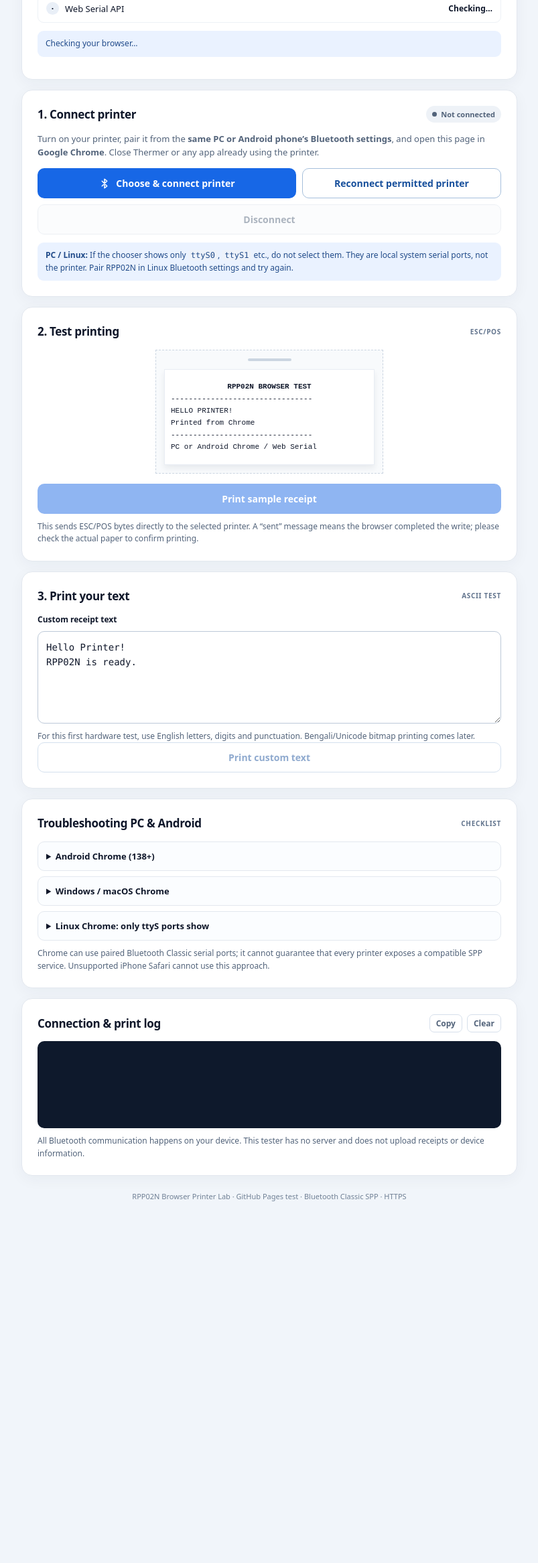
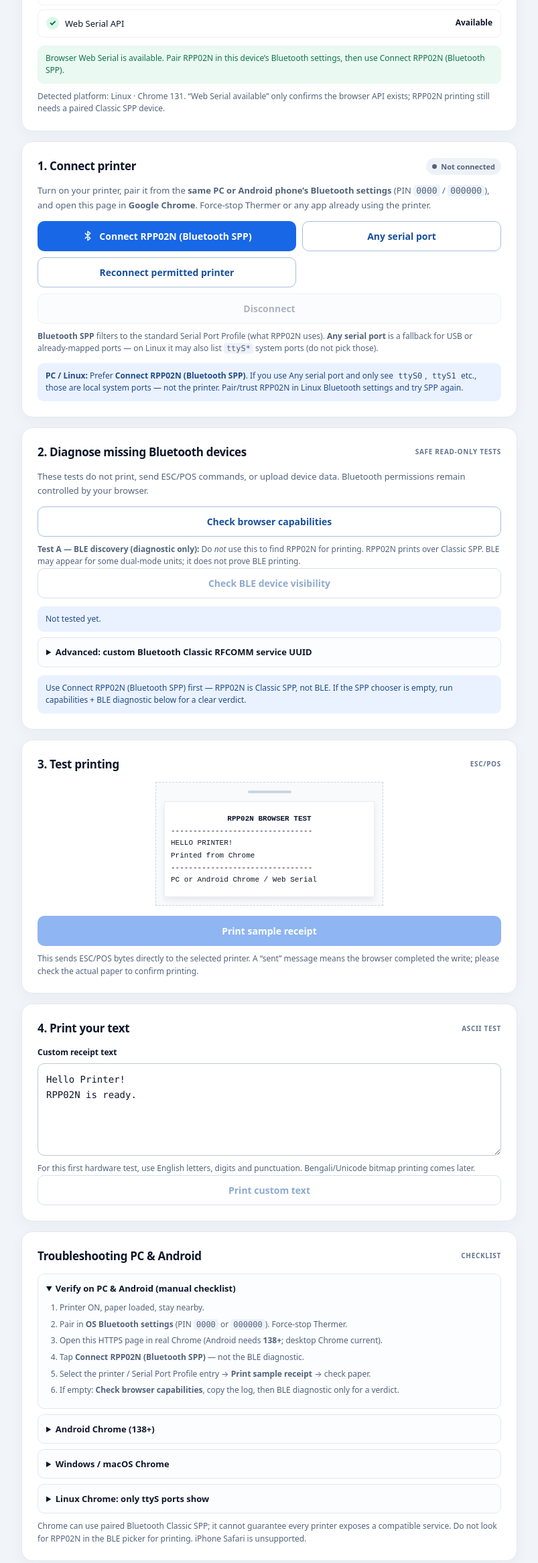
Before and after one commit to mostakahmad/printing-check, a plain HTML site: page index.html in a window 1280 px wide. Shown: the part 382-2715 px from the top of the page at 67% size, without its empty margins (238-1041 px from the left). Before the commit the page ends 2204 px from the top, so only its background shows below. Drawn offline with Linux system fonts and the light colour scheme.

Commit message:
Update index.html

```diff
--- a/index.html
+++ b/index.html
@@ -16,11 +16,11 @@
           <div class="logo" aria-hidden="true">
             <svg viewBox="0 0 24 24" fill="none" stroke="currentColor" stroke-width="1.8" stroke-linecap="round" stroke-linejoin="round"><path d="M6 9V3h12v6M6 18H4a2 2 0 0 1-2-2v-5a2 2 0 0 1 2-2h16a2 2 0 0 1 2 2v5a2 2 0 0 1-2 2h-2"/><path d="M6 14h12v7H6zM18 12h.01"/></svg>
           </div>
-          <span class="version">GitHub Pages v1.1</span>
+          <span class="version">GitHub Pages v1.3</span>
         </div>
         <div class="eyebrow">BLUETOOTH RECEIPT PRINTING</div>
         <h1>RPP02N Printer Lab</h1>
-        <p>Connect and print directly from PC or Android Chrome over Bluetooth — no Thermer app or backend required.</p>
+        <p>Test Bluetooth Classic <strong>SPP</strong> printing from PC or Android Chrome. Connect via standard SPP first — do not search for RPP02N in the BLE picker. Optional BLE/custom RFCOMM checks are diagnostic only.</p>
       </header>
 
       <main>
@@ -42,21 +42,46 @@
             <h2 id="connect-heading">1. Connect printer</h2>
             <span id="connection-badge" class="status-pill idle"><span class="status-dot"></span> Not connected</span>
           </div>
-          <p class="subtle">Turn on your printer, pair it from the <strong>same PC or Android phone’s Bluetooth settings</strong>, and open this page in <strong>Google Chrome</strong>. Close Thermer or any app already using the printer.</p>
+          <p class="subtle">Turn on your printer, pair it from the <strong>same PC or Android phone’s Bluetooth settings</strong> (PIN <code>0000</code> / <code>000000</code>), and open this page in <strong>Google Chrome</strong>. Force-stop Thermer or any app already using the printer.</p>
           <div class="buttons">
-            <button id="connect-btn" class="btn primary" type="button">
+            <button id="connect-spp-btn" class="btn primary" type="button">
               <svg viewBox="0 0 24 24" fill="none" stroke="currentColor" stroke-width="2" stroke-linecap="round" stroke-linejoin="round" aria-hidden="true"><path d="m7 7 10 10-5 4V3l5 4L7 17"/></svg>
-              Choose &amp; connect printer
+              Connect RPP02N (Bluetooth SPP)
             </button>
+            <button id="connect-any-btn" class="btn outline" type="button">Any serial port</button>
             <button id="reconnect-btn" class="btn outline" type="button">Reconnect permitted printer</button>
             <button id="disconnect-btn" class="btn muted" type="button" disabled>Disconnect</button>
           </div>
+          <p class="subtle small"><strong>Bluetooth SPP</strong> filters to the standard Serial Port Profile (what RPP02N uses). <strong>Any serial port</strong> is a fallback for USB or already-mapped ports — on Linux it may also list <code>ttyS*</code> system ports (do not pick those).</p>
           <div class="device-info" id="device-info" hidden></div>
-          <p class="notice" id="picker-tip"><strong>PC / Linux:</strong> If the chooser shows only <code>ttyS0</code>, <code>ttyS1</code> etc., do not select them. They are local system serial ports, not the printer. Pair RPP02N in Linux Bluetooth settings and try again.</p>
+          <p class="notice" id="android-picker-tip" hidden><strong>Android:</strong> Need Chrome <strong>138+</strong>. If SPP still says "No compatible devices found" after pairing and closing Thermer, run the diagnosis section. BLE visibility does <em>not</em> replace SPP. No webpage can bypass browser Bluetooth limits.</p>
+          <p class="notice" id="picker-tip" hidden><strong>PC / Linux:</strong> Prefer <strong>Connect RPP02N (Bluetooth SPP)</strong>. If you use Any serial port and only see <code>ttyS0</code>, <code>ttyS1</code> etc., those are local system ports — not the printer. Pair/trust RPP02N in Linux Bluetooth settings and try SPP again.</p>
+        </section>
+
+        <section class="card" aria-labelledby="diagnostic-heading">
+          <div class="section-heading">
+            <h2 id="diagnostic-heading">2. Diagnose missing Bluetooth devices</h2><span class="tiny-label">SAFE READ-ONLY TESTS</span>
+          </div>
+          <p class="subtle">These tests do not print, send ESC/POS commands, or upload device data. Bluetooth permissions remain controlled by your browser.</p>
+          <button id="capabilities-btn" class="btn outline" type="button">Check browser capabilities</button>
+          <p class="subtle small"><strong>Test A — BLE discovery (diagnostic only):</strong> Do <em>not</em> use this to find RPP02N for printing. RPP02N prints over Classic SPP. BLE may appear for some dual-mode units; it does not prove BLE printing.</p>
+          <button id="ble-test-btn" class="btn outline" type="button">Check BLE device visibility</button>
+          <p id="ble-result" class="notice" role="status" aria-live="polite">Not tested yet.</p>
+          <details>
+            <summary>Advanced: custom Bluetooth Classic RFCOMM service UUID</summary>
+            <p class="subtle small">RPP02N normally uses standard SPP (<code>00001101-0000-1000-8000-00805f9b34fb</code>) — use the primary SPP button above. Enter a custom UUID here <strong>only</strong> if you obtained it from the manufacturer or an SDP record. Guessing a UUID does not help.</p>
+            <label class="field-label" for="custom-uuid">RFCOMM service UUID (128-bit)</label>
+            <input id="custom-uuid" class="uuid-input" type="text" inputmode="text" placeholder="00001101-0000-1000-8000-00805f9b34fb" autocomplete="off" spellcheck="false" />
+            <div class="buttons">
+              <button id="use-spp-uuid-btn" class="btn outline" type="button">Fill standard SPP UUID</button>
+              <button id="custom-rfcomm-btn" class="btn outline" type="button">Connect via known custom RFCOMM UUID</button>
+            </div>
+          </details>
+          <p class="notice" id="diagnosis-next" role="status" aria-live="polite">Use Connect RPP02N (Bluetooth SPP) first — RPP02N is Classic SPP, not BLE. If the SPP chooser is empty, run capabilities + BLE diagnostic below for a clear verdict.</p>
         </section>
 
         <section class="card" aria-labelledby="print-heading">
-          <div class="section-heading"><h2 id="print-heading">2. Test printing</h2><span class="tiny-label">ESC/POS</span></div>
+          <div class="section-heading"><h2 id="print-heading">3. Test printing</h2><span class="tiny-label">ESC/POS</span></div>
           <div class="receipt-preview" aria-label="Sample test receipt preview">
             <div class="receipt-top"></div>
             <div class="receipt-inner">
@@ -73,7 +98,7 @@
         </section>
 
         <section class="card" aria-labelledby="custom-heading">
-          <div class="section-heading"><h2 id="custom-heading">3. Print your text</h2><span class="tiny-label">ASCII TEST</span></div>
+          <div class="section-heading"><h2 id="custom-heading">4. Print your text</h2><span class="tiny-label">ASCII TEST</span></div>
           <label for="custom-text" class="field-label">Custom receipt text</label>
           <textarea id="custom-text" rows="5" maxlength="1500" spellcheck="false" placeholder="Enter text (English/ASCII only)...">Hello Printer!
 RPP02N is ready.</textarea>
@@ -83,13 +108,24 @@ RPP02N is ready.</textarea>
 
         <section class="card" aria-labelledby="help-heading">
           <div class="section-heading"><h2 id="help-heading">Troubleshooting PC &amp; Android</h2><span class="tiny-label">CHECKLIST</span></div>
+          <details open>
+            <summary>Verify on PC &amp; Android (manual checklist)</summary>
+            <ol>
+              <li>Printer ON, paper loaded, stay nearby.</li>
+              <li>Pair in <strong>OS Bluetooth settings</strong> (PIN <code>0000</code> or <code>000000</code>). Force-stop Thermer.</li>
+              <li>Open this HTTPS page in real Chrome (Android needs <strong>138+</strong>; desktop Chrome current).</li>
+              <li>Tap <strong>Connect RPP02N (Bluetooth SPP)</strong> — not the BLE diagnostic.</li>
+              <li>Select the printer / Serial Port Profile entry → <strong>Print sample receipt</strong> → check paper.</li>
+              <li>If empty: <strong>Check browser capabilities</strong>, copy the log, then BLE diagnostic only for a verdict.</li>
+            </ol>
+          </details>
           <details>
             <summary>Android Chrome (138+)</summary>
             <ol>
               <li>Pair RPP02N from Android Settings → Bluetooth.</li>
-              <li>Close Thermer, turn printer ON and keep it nearby.</li>
+              <li>Force-stop Thermer, turn printer ON and keep it nearby.</li>
               <li>Open the HTTPS GitHub Pages URL in actual Chrome, not Facebook/WhatsApp in-app browser.</li>
-              <li>Tap Connect and select the RPP02N / Bluetooth Serial Port entry.</li>
+              <li>Tap <strong>Connect RPP02N (Bluetooth SPP)</strong> and select the printer entry.</li>
             </ol>
           </details>
           <details>
@@ -97,19 +133,19 @@ RPP02N is ready.</textarea>
             <ol>
               <li>Pair RPP02N in the computer's Bluetooth settings.</li>
               <li>Open this GitHub Pages URL in updated desktop Chrome.</li>
-              <li>Choose the printer's Bluetooth Serial Port (not a random COM port).</li>
+              <li>Use <strong>Connect RPP02N (Bluetooth SPP)</strong>, not a random COM port from Any serial port.</li>
             </ol>
           </details>
           <details>
             <summary>Linux Chrome: only ttyS ports show</summary>
             <ol>
-              <li><code>ttyS0</code> etc. are not evidence that the printer is detected.</li>
+              <li>Use the SPP button first. <code>ttyS0</code> etc. (Any serial port) are not the printer.</li>
               <li>In a terminal, run <code>bluetoothctl</code> → <code>scan on</code>, then pair and trust the RPP02N address.</li>
               <li>Check the printer's Serial Port service with <code>sdptool browse &lt;printer-mac&gt;</code> if available.</li>
-              <li>Refresh Chrome and try again. OS-level SPP support may need further configuration.</li>
+              <li>Refresh Chrome and try <strong>Connect RPP02N (Bluetooth SPP)</strong> again.</li>
             </ol>
           </details>
-          <p class="subtle small">Chrome can use paired Bluetooth Classic serial ports; it cannot guarantee that every printer exposes a compatible SPP service. Unsupported iPhone Safari cannot use this approach.</p>
+          <p class="subtle small">Chrome can use paired Bluetooth Classic SPP; it cannot guarantee every printer exposes a compatible service. Do not look for RPP02N in the BLE picker for printing. iPhone Safari is unsupported.</p>
         </section>
 
         <section class="card" aria-labelledby="log-heading">
@@ -118,7 +154,7 @@ RPP02N is ready.</textarea>
           <p class="subtle small">All Bluetooth communication happens on your device. This tester has no server and does not upload receipts or device information.</p>
         </section>
       </main>
-      <footer>RPP02N Browser Printer Lab · GitHub Pages test · Bluetooth Classic SPP · HTTPS</footer>
+      <footer>RPP02N Browser Printer Lab v1.3 · GitHub Pages · Classic SPP first · BLE diagnosis only · HTTPS</footer>
     </div>
   </body>
 </html>
```
